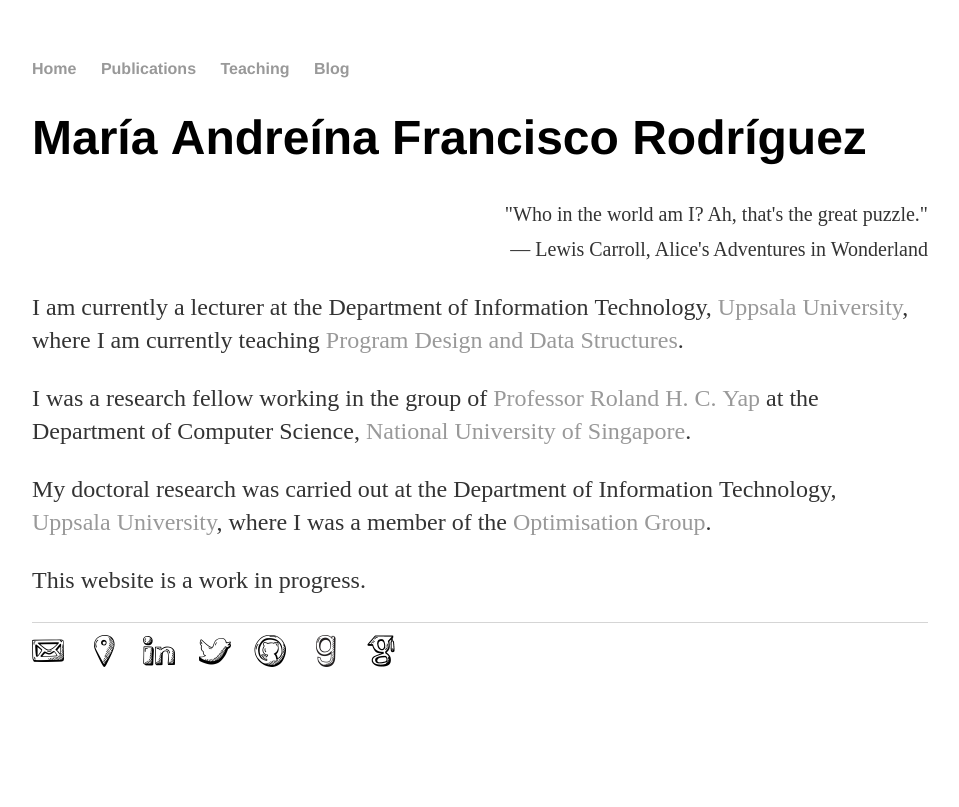
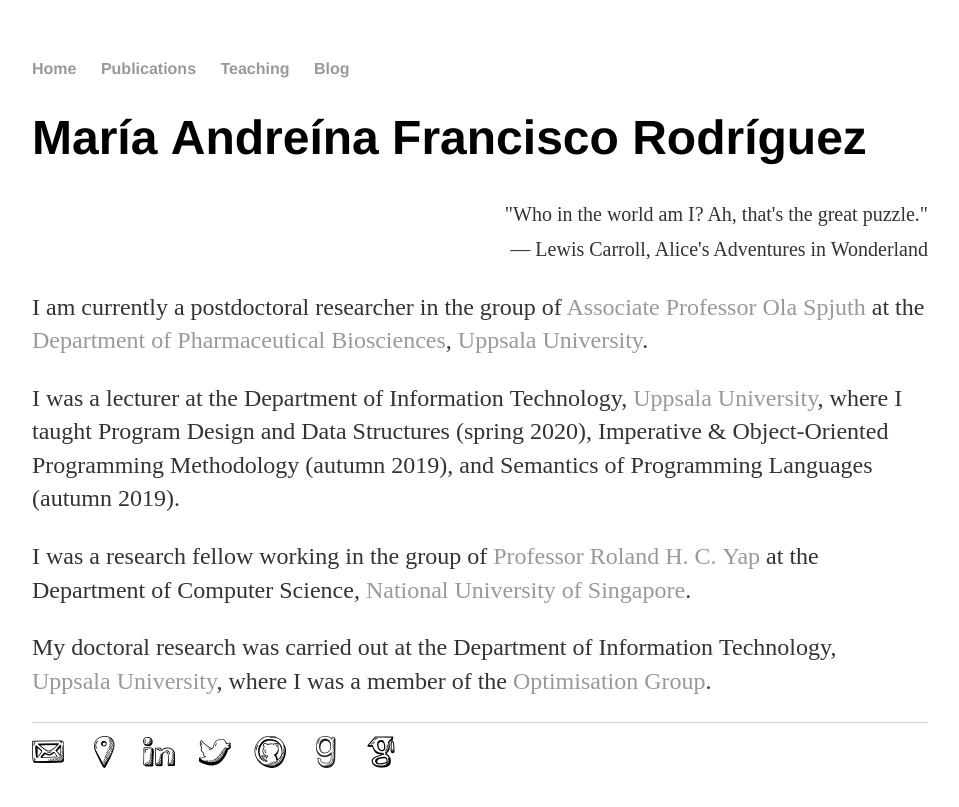
Before and after one commit to andreina-francisco/andreina-francisco.github.io, a Jekyll site: the page built from index.html, in a window 1280 px wide. Shown: the top 807 px of the page, without its empty margins (160-1119 px from the left). Built offline with Jekyll 4.4.1, drawn with Linux system fonts in a browser that asks for light colours; nearby versions of some CDN libraries; a style sheet for code colours, icons or effects is not loaded.

Commit message:
Added new postdoc to homepage

```diff
--- a/index.html
+++ b/index.html
@@ -7,9 +7,20 @@ title: Maria Andreina Francisco Rodriguez
 
   <p align="right"><small>"Who in the world am I? Ah, that's the great puzzle."<br>&mdash; Lewis Carroll, Alice's Adventures in Wonderland</small></p>
 
-	<p>I am currently a lecturer at the Department of Information&nbsp;Technology,
-	  <a href="http://www.uu.se">Uppsala&nbsp;University</a>, where I am currently teaching
-	  <a href="https://studentportalen.uu.se/portal/portal/uusp/student/student-course?uusp-locale=en">Program Design and Data Structures</a>.
+
+  <p>I am currently a postdoctoral researcher in the group
+    of <a href="https://katalog.uu.se/empinfo/?id=N2-878">Associate Professor Ola&nbsp;Spjuth</a>
+    at the <a href="https://farmbio.uu.se/">Department of Pharmaceutical&nbsp;Biosciences</a>,
+    <a href="http://www.uu.se">Uppsala&nbsp;University</a>.
+  </p>
+
+  </p>
+
+	<p>I was a lecturer at the Department of Information&nbsp;Technology,
+	  <a href="http://www.uu.se">Uppsala&nbsp;University</a>, where I taught
+	  Program Design and Data Structures (spring 2020), Imperative &
+	  Object-Oriented Programming Methodology (autumn 2019), and
+	  Semantics of Programming Languages (autumn 2019).
 	</p>
 
 	<p>I was a research fellow working in the group of
@@ -21,5 +32,5 @@ title: Maria Andreina Francisco Rodriguez
 				where I was a member of the
 				<a href="http://www.it.uu.se/research/group/optimisation">Optimisation&nbsp;Group</a>.</p>
 
-	<p>This website is a work in progress.</p>
+	<!--<p>This website is a work in progress.</p> -->
 </div><!-- /.blurb -->
```
